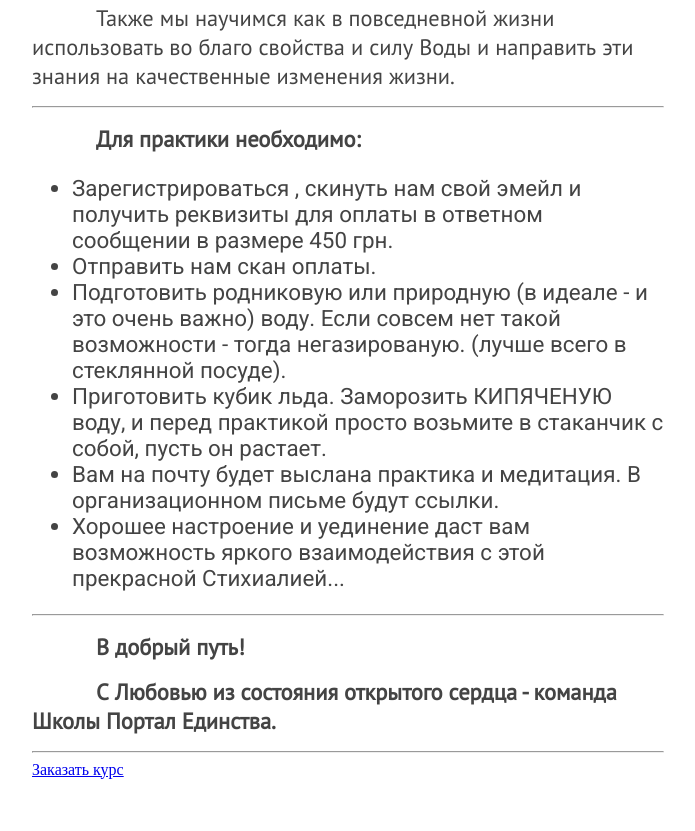
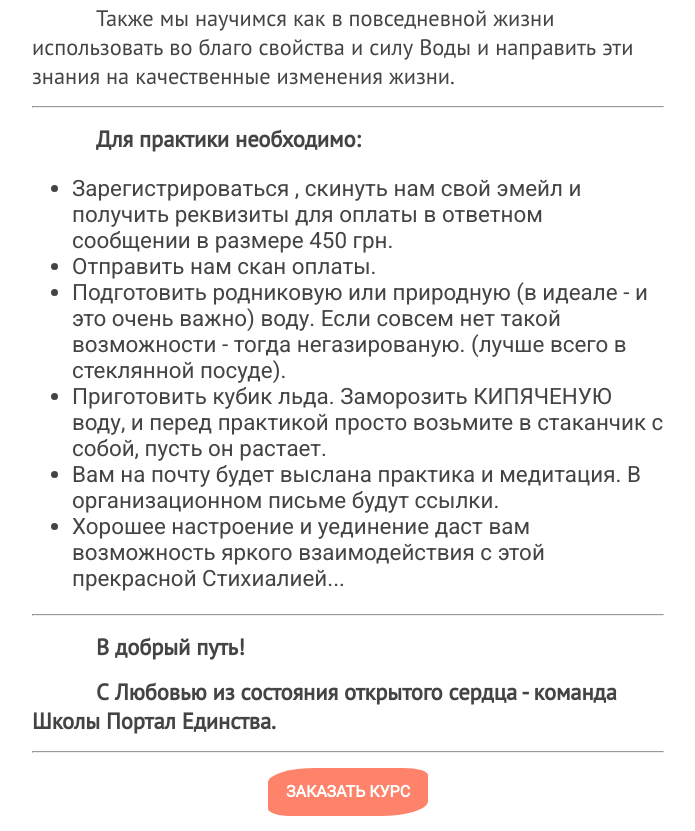
Before and after one commit to max7thuzh/water, a plain HTML site: page index.html in a window 1280 px wide. Shown: the part 1007-1838 px from the top of the page, without its empty margins (292-987 px from the left). Before the commit the page ends 1794 px from the top, so only its background shows below. Drawn offline with Linux system fonts and the light colour scheme.

Commit message:
Update style.css

```diff
--- a/style.css
+++ b/style.css
@@ -41,6 +41,27 @@ body {
   font-size: 1.4rem;
 }
 
+.button {
+  display: flex;
+  justify-content: center;
+  align-items: center;
+  margin: 15px auto;
+  width: 10rem;
+  height: 3rem;
+  font-family: "Roboto", sans-serif;
+  font-weight: bold;
+  text-decoration: none;
+  text-transform: uppercase;
+  color: white;
+  background-color: rgba(255, 99, 71, 0.8);
+  transition: background-color 0.2s linear;
+  border-radius: 30% 15%;
+}
+
+.button:hover {
+  background-color: brown;
+}
+
 @media (max-width: 768px) {
   .container {
     width: 90%;
```
